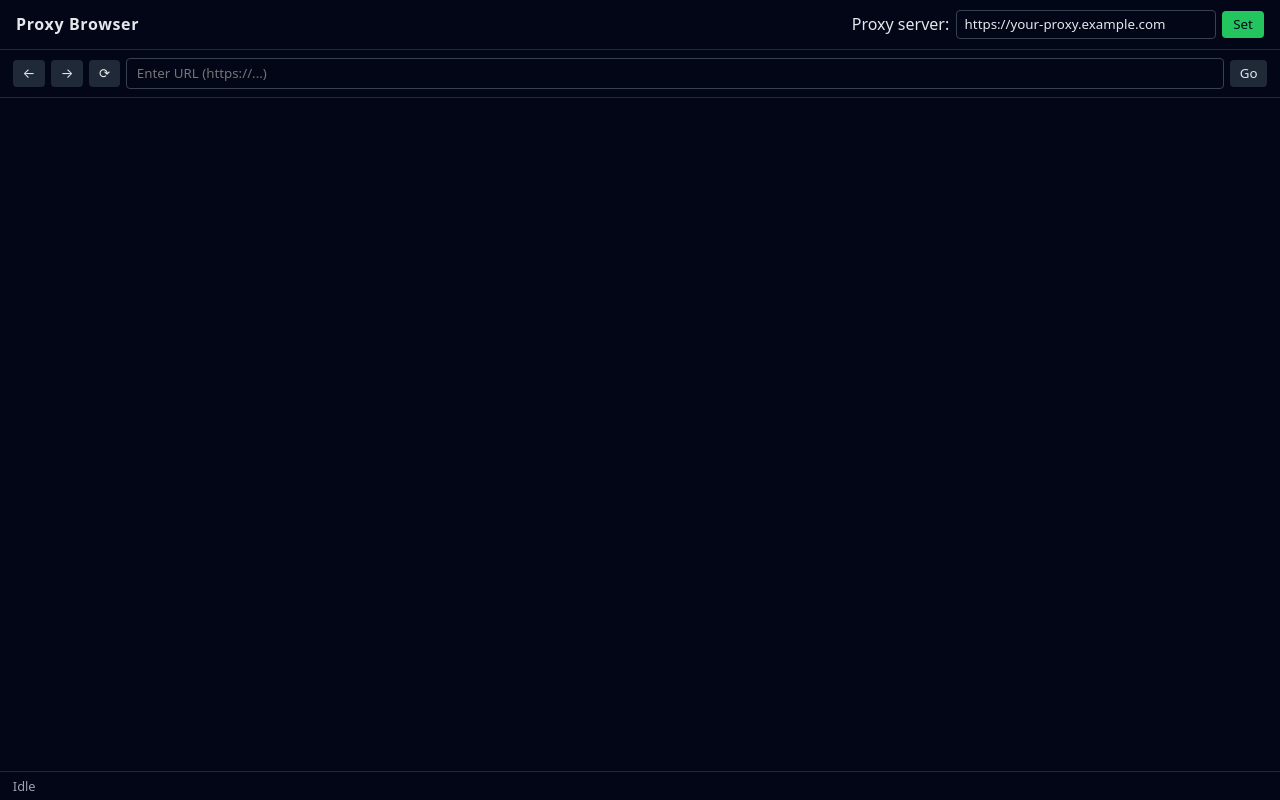
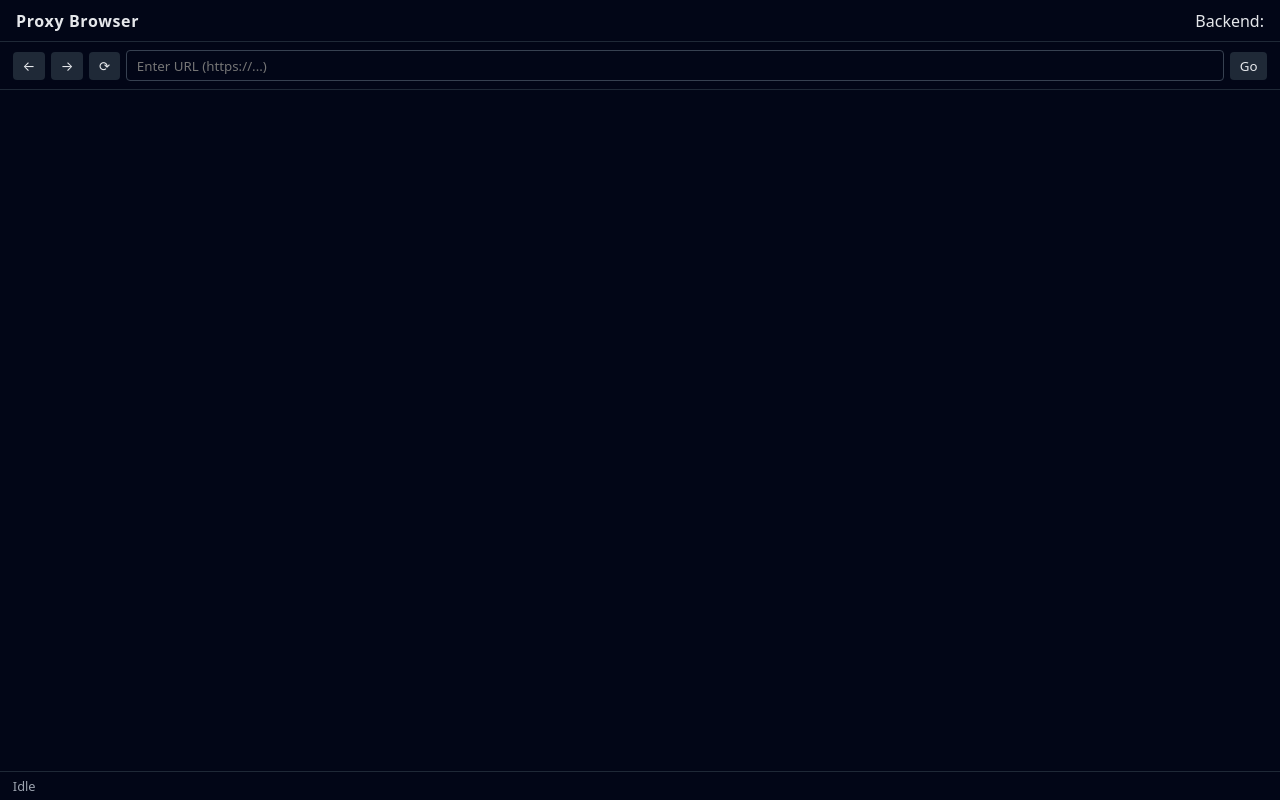
Before and after one commit to coolguy1247/Scrntchly, a plain HTML site: page index.html in a window 1280 px wide. Drawn offline with Linux system fonts and the light colour scheme.

Commit message:
Update index.html

```diff
--- a/index.html
+++ b/index.html
@@ -2,7 +2,7 @@
 <html lang="en">
 <head>
   <meta charset="UTF-8" />
-  <title>Minimal Proxy Browser</title>
+  <title>Proxy Browser</title>
   <meta name="viewport" content="width=device-width, initial-scale=1.0" />
   <link rel="stylesheet" href="style.css" />
 </head>
@@ -10,9 +10,7 @@
   <header class="topbar">
     <div class="brand">Proxy Browser</div>
     <div class="connection">
-      <label for="proxyUrl">Proxy server:</label>
-      <input id="proxyUrl" type="text" value="https://your-proxy.example.com" />
-      <button id="saveProxy">Set</button>
+      <span>Backend: <code id="backendUrl"></code></span>
     </div>
   </header>
 
```
